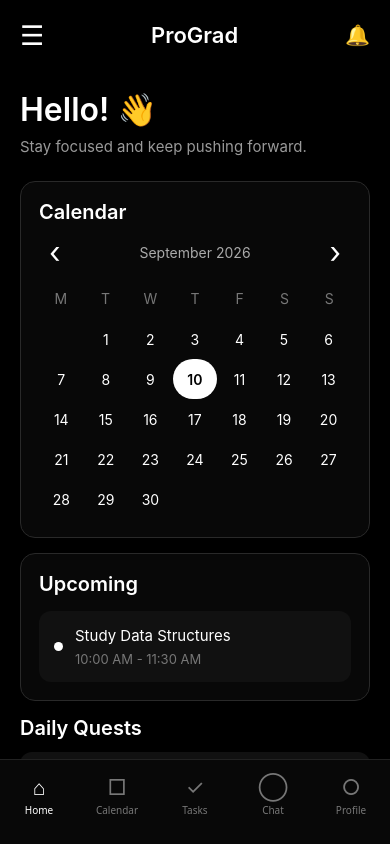
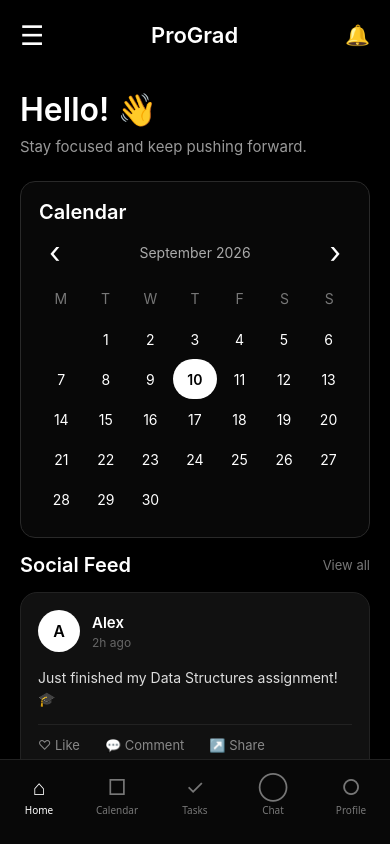
Before and after one commit to pro-grad/proGrad-frontend, a React Native app: screen /Main in a window 390 px wide. Built offline with nearby package versions, Linux system fonts and the light colour scheme.

Commit message:
Added social feed in dashboard

```diff
--- /dev/null
+++ b/components/SocialFeed.js
@@ -0,0 +1,342 @@
+import React, { useState } from "react";
+import {
+  View,
+  Text,
+  StyleSheet,
+  Pressable,
+  TextInput,
+} from "react-native";
+
+export default function SocialFeed() {
+  const posts = [
+    {
+      id: 1,
+      username: "Alex",
+      time: "2h ago",
+      text: "Just finished my Data Structures assignment! 🎓",
+    },
+    {
+      id: 2,
+      username: "Lebogang",
+      time: "4h ago",
+      text: "Good luck everyone with the upcoming exams!",
+    },
+    {
+      id: 3,
+      username: "Thando",
+      time: "6h ago",
+      text: "Finally completed today's study quest! 🔥",
+    },
+  ];
+
+  // Store comments for each post
+  const [comments, setComments] = useState({});
+
+  // Store what the user is currently typing
+  const [commentText, setCommentText] = useState({});
+
+  return (
+    <View style={styles.container}>
+
+      {/* HEADER */}
+      <View style={styles.sectionHeader}>
+        <Text style={styles.sectionTitle}>Social Feed</Text>
+
+        <Pressable>
+          <Text style={styles.viewAll}>View all</Text>
+        </Pressable>
+      </View>
+
+      {/* SINGLE SOCIAL FEED CARD */}
+      <View style={styles.postCard}>
+
+        {posts.map((post, index) => (
+          <View
+            key={post.id}
+            style={[
+              styles.post,
+              index !== posts.length - 1 && styles.postDivider,
+            ]}
+          >
+
+            {/* POST HEADER */}
+            <View style={styles.postHeader}>
+              <View style={styles.avatar}>
+                <Text style={styles.avatarText}>
+                  {post.username.charAt(0)}
+                </Text>
+              </View>
+
+              <View>
+                <Text style={styles.username}>
+                  {post.username}
+                </Text>
+
+                <Text style={styles.time}>
+                  {post.time}
+                </Text>
+              </View>
+            </View>
+
+            {/* POST TEXT */}
+            <Text style={styles.postText}>
+              {post.text}
+            </Text>
+
+            {/* POST ACTIONS */}
+            <View style={styles.actions}>
+
+              <Pressable style={styles.actionButton}>
+                <Text style={styles.actionText}>
+                  ♡ Like
+                </Text>
+              </Pressable>
+
+              <Pressable style={styles.actionButton}>
+                <Text style={styles.actionText}>
+                  💬 Comment
+                </Text>
+              </Pressable>
+
+              <Pressable style={styles.actionButton}>
+                <Text style={styles.actionText}>
+                  ↗️ Share
+                </Text>
+              </Pressable>
+
+            </View>
+
+            {/* COMMENTS */}
+            <View style={styles.commentSection}>
+
+              {/* DISPLAY COMMENTS */}
+              {comments[post.id]?.map((comment, commentIndex) => (
+                <View
+                  key={commentIndex}
+                  style={styles.comment}
+                >
+                  <Text style={styles.commentUsername}>
+                    You
+                  </Text>
+
+                  <Text style={styles.commentText}>
+                    {comment}
+                  </Text>
+                </View>
+              ))}
+
+              {/* COMMENT INPUT */}
+              <View style={styles.commentInputRow}>
+
+                <TextInput
+                  style={styles.commentInput}
+                  placeholder="Write a comment..."
+                  placeholderTextColor="#666"
+                  value={commentText[post.id] || ""}
+                  onChangeText={(text) =>
+                    setCommentText({
+                      ...commentText,
+                      [post.id]: text,
+                    })
+                  }
+                />
+
+                <Pressable
+                  style={styles.commentButton}
+                  onPress={() => {
+                    const text = commentText[post.id]?.trim();
+
+                    if (!text) return;
+
+                    setComments({
+                      ...comments,
+                      [post.id]: [
+                        ...(comments[post.id] || []),
+                        text,
+                      ],
+                    });
+
+                    setCommentText({
+                      ...commentText,
+                      [post.id]: "",
+                    });
+                  }}
+                >
+                  <Text style={styles.commentButtonText}>
+                    Post
+                  </Text>
+                </Pressable>
+
+              </View>
+
+            </View>
+
+          </View>
+        ))}
+
+      </View>
+
+    </View>
+  );
+}
+
+const styles = StyleSheet.create({
+
+  container: {
+    width: "100%",
+    marginBottom: 15,
+  },
+
+  sectionHeader: {
+    flexDirection: "row",
+    justifyContent: "space-between",
+    alignItems: "center",
+    marginBottom: 15,
+  },
+
+  sectionTitle: {
+    color: "#fff",
+    fontSize: 20,
+    fontWeight: "600",
+  },
+
+  viewAll: {
+    color: "#777",
+    fontSize: 13,
+  },
+
+  /* SINGLE SOCIAL FEED CARD */
+  postCard: {
+    backgroundColor: "#111",
+    borderRadius: 17,
+    borderWidth: 1,
+    borderColor: "#222",
+    padding: 17,
+  },
+
+  /* INDIVIDUAL POST */
+  post: {
+    paddingBottom: 18,
+    marginBottom: 18,
+  },
+
+  /* DIVIDER BETWEEN POSTS */
+  postDivider: {
+    borderBottomWidth: 1,
+    borderBottomColor: "#222",
+  },
+
+  postHeader: {
+    flexDirection: "row",
+    alignItems: "center",
+    marginBottom: 15,
+  },
+
+  avatar: {
+    width: 42,
+    height: 42,
+    borderRadius: 21,
+    backgroundColor: "#fff",
+    alignItems: "center",
+    justifyContent: "center",
+    marginRight: 12,
+  },
+
+  avatarText: {
+    color: "#000",
+    fontSize: 16,
+    fontWeight: "600",
+  },
+
+  username: {
+    color: "#fff",
+    fontSize: 15,
+    fontWeight: "600",
+  },
+
+  time: {
+    color: "#666",
+    fontSize: 12,
+    marginTop: 3,
+  },
+
+  postText: {
+    color: "#ddd",
+    fontSize: 14,
+    lineHeight: 21,
+    marginBottom: 15,
+  },
+
+  actions: {
+    flexDirection: "row",
+    borderTopWidth: 1,
+    borderTopColor: "#222",
+    paddingTop: 12,
+  },
+
+  actionButton: {
+    marginRight: 25,
+  },
+
+  actionText: {
+    color: "#888",
+    fontSize: 13,
+  },
+
+  /* COMMENTS */
+  commentSection: {
+    marginTop: 15,
+  },
+
+  comment: {
+    backgroundColor: "#181818",
+    borderRadius: 10,
+    padding: 10,
+    marginBottom: 8,
+  },
+
+  commentUsername: {
+    color: "#fff",
+    fontSize: 12,
+    fontWeight: "600",
+    marginBottom: 3,
+  },
+
+  commentText: {
+    color: "#bbb",
+    fontSize: 13,
+  },
+
+  commentInputRow: {
+    flexDirection: "row",
+    alignItems: "center",
+    marginTop: 8,
+  },
+
+  commentInput: {
+    flex: 1,
+    backgroundColor: "#181818",
+    borderRadius: 10,
+    borderWidth: 1,
+    borderColor: "#292929",
+    color: "#fff",
+    paddingHorizontal: 12,
+    paddingVertical: 9,
+    fontSize: 13,
+  },
+
+  commentButton: {
+    backgroundColor: "#fff",
+    borderRadius: 10,
+    paddingHorizontal: 14,
+    paddingVertical: 10,
+    marginLeft: 8,
+  },
+
+  commentButtonText: {
+    color: "#000",
+    fontSize: 13,
+    fontWeight: "600",
+  },
+
+});
--- a/package.json
+++ b/package.json
@@ -10,10 +10,12 @@
   "dependencies": {
     "@expo/vector-icons": "^15.0.3",
     "@lottiefiles/dotlottie-react": "^0.13.5",
+    "@react-native-community/netinfo": "^12.0.1",
     "@react-navigation/bottom-tabs": "^7.18.18",
     "@react-navigation/native": "^7.3.18",
     "@react-navigation/native-stack": "^7.18.10",
     "@rive-app/react-native": "^0.4.20",
+    "@stream-io/feeds-react-native-sdk": "^1.0.20",
     "@supabase/supabase-js": "^2.116.0",
     "expo": "~54.0.37",
     "expo-linear-gradient": "~15.0.8",
--- a/screens/dashBoardScreen.js
+++ b/screens/dashBoardScreen.js
@@ -7,6 +7,8 @@
   SafeAreaView,
   ScrollView,
 } from "react-native";
+
+import SocialFeed from "../components/SocialFeed";
 
 // ==================================================
 // CALENDAR FUNCTIONS
@@ -171,6 +173,9 @@
               })}
             </View>
           </View>
+
+          {/* SOCIAL FEED */}
+          <SocialFeed />
 
           {/* UPCOMING TASK */}
           <View style={styles.card}>
```
Also changed, not shown: 1 other file (tests, documents, lock files or other folders).
